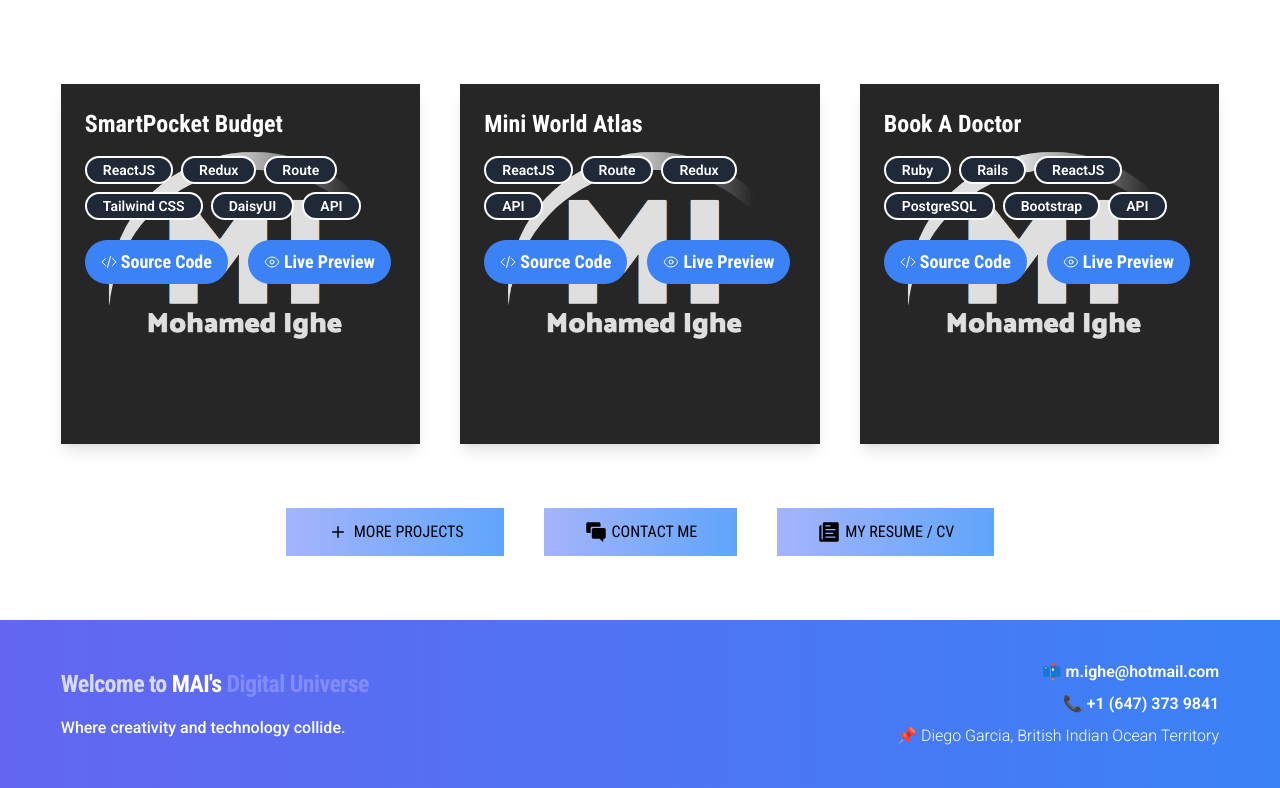
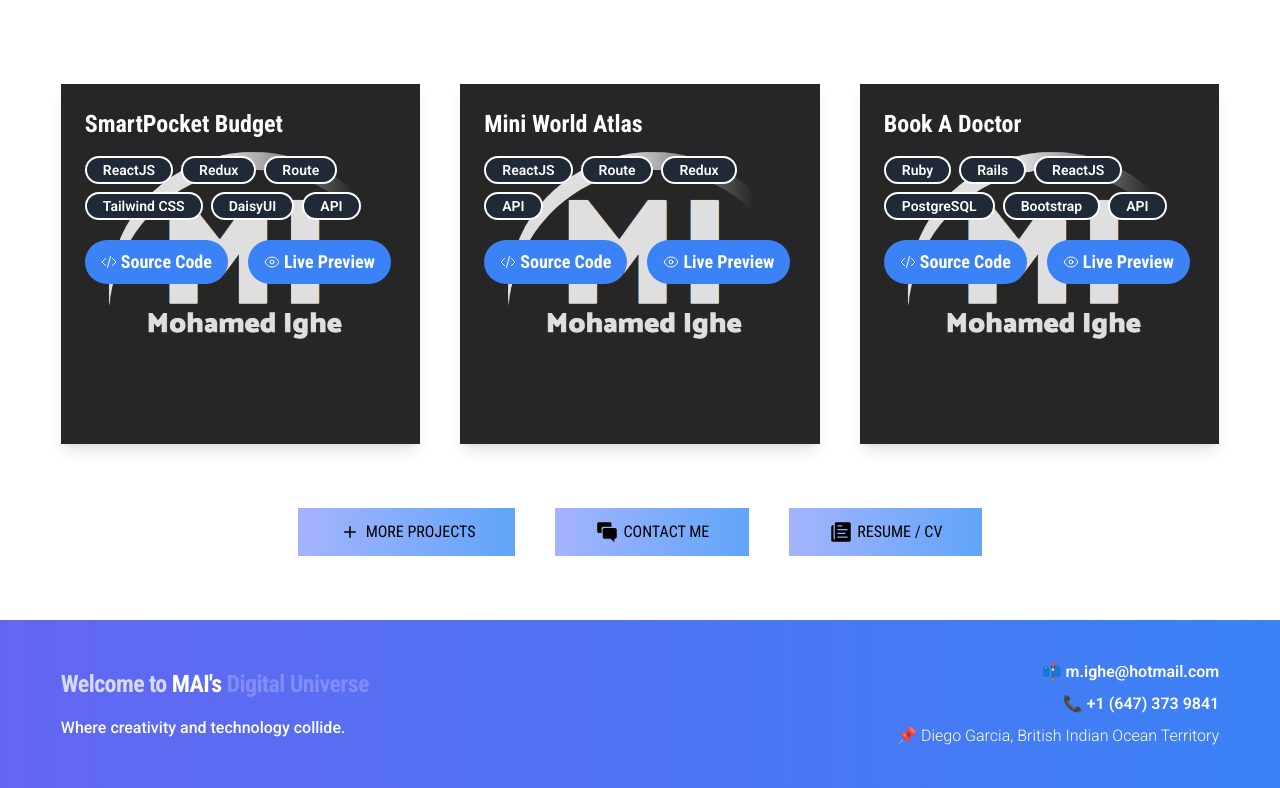
Before and after one commit to katarighe/my-portfolio-website, a React (Vite) app: page / in a window 1280 px wide. Shown: the part 1728-2516 px from the top of the page. Built offline with nearby package versions, Linux system fonts and the light colour scheme.

Commit message:
Minor fix on the tags

```diff
--- a/src/pages/Home.jsx
+++ b/src/pages/Home.jsx
@@ -317,7 +317,7 @@ function Home() {
               rel="noopener noreferrer"
             >
               <IoIosPaper className="text-2xl" />
-              MY RESUME / CV
+              RESUME / CV
             </a>
           </div>
         </div>
```
